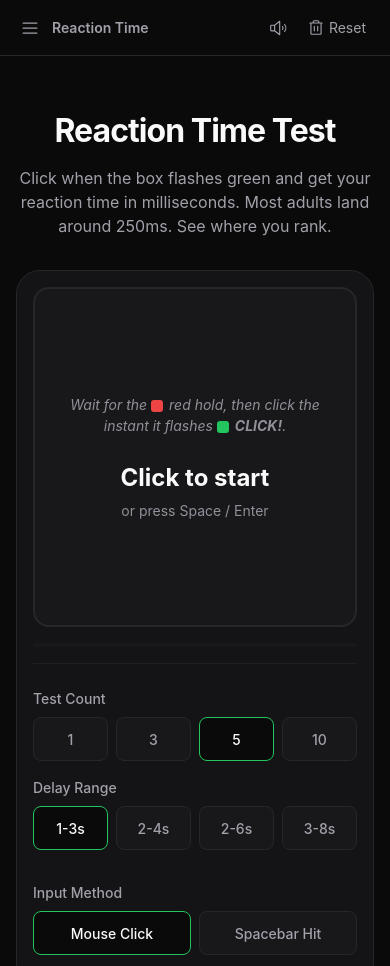
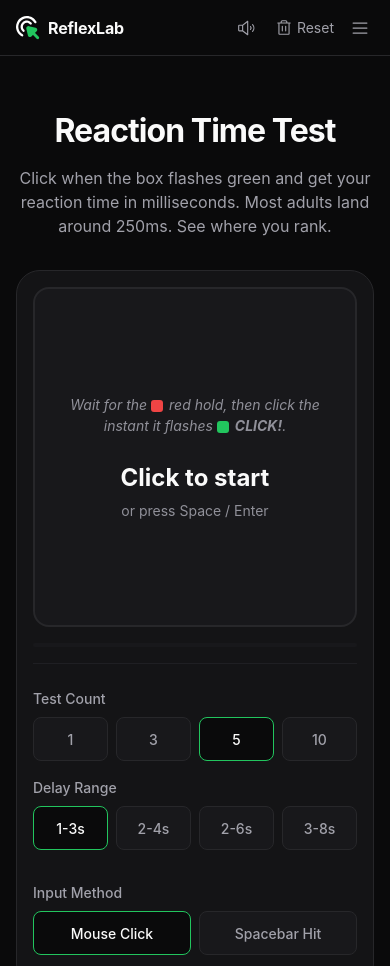
Before and after one commit to AdrianRaath/Reaction-Test, an Astro site: page / in a window 390 px wide. Shown: the top 966 px of the page. Built offline with nearby package versions, Linux system fonts and the light colour scheme; Astro itself is replaced by a stand-in of ours.

Commit message:
further updates

```diff
--- a/src/components/TopBar.astro
+++ b/src/components/TopBar.astro
@@ -1,5 +1,6 @@
 ---
 import { Icon } from 'astro-icon/components';
+import BrandMark from './BrandMark.astro';
 
 // The top bar is a SLOT, not a fixed set of buttons (§3.5). Sound and reset
 // generalise across today's two tools, but an aim trainer wants sensitivity
@@ -7,7 +8,7 @@ import { Icon } from 'astro-icon/components';
 // controls in rather than the shell hardcoding them.
 
 interface Props {
-  /** Short label for the current page, shown beside the menu button. */
+  /** Short label for the current page, shown on desktop. */
   label?: string;
 }
 
@@ -15,21 +16,27 @@ const { label } = Astro.props;
 ---
 
 <header class="topbar">
-  <button
-    type="button"
-    class="menu-btn"
-    data-drawer-toggle
-    aria-controls="sidebar"
-    aria-expanded="false"
-  >
-    <Icon name="ph:list" width={20} height={20} aria-hidden="true" />
-    <span class="visually-hidden">Open menu</span>
-  </button>
+  <!-- Mobile only: the sidebar (and its brand) is hidden in a drawer, so the
+       bar carries the logo instead — matching the legacy mobile header. -->
+  <a href="/" class="topbar-brand">
+    <BrandMark size={24} />
+    <span>ReflexLab</span>
+  </a>
 
   {label && <p class="topbar-label">{label}</p>}
 
   <div class="topbar-controls">
     <slot />
+    <button
+      type="button"
+      class="menu-btn"
+      data-drawer-toggle
+      aria-controls="sidebar"
+      aria-expanded="false"
+    >
+      <Icon name="ph:list" width={20} height={20} aria-hidden="true" />
+      <span class="visually-hidden">Open menu</span>
+    </button>
   </div>
 </header>
 
@@ -42,6 +49,16 @@ const { label } = Astro.props;
     padding-inline: var(--space-md);
     border-block-end: 1px solid var(--line);
     background-color: var(--chassis-black);
+  }
+
+  .topbar-brand {
+    display: none;
+    align-items: center;
+    gap: var(--space-sm);
+    font-size: var(--text-title-size);
+    font-weight: 700;
+    letter-spacing: -0.01em;
+    text-decoration: none;
   }
 
   .topbar-label {
@@ -87,5 +104,15 @@ const { label } = Astro.props;
     .menu-btn {
       display: block;
     }
+
+    .topbar-brand {
+      display: flex;
+    }
+
+    /* The brand identifies the page context on mobile; the label would crowd
+       the controls on narrow screens. */
+    .topbar-label {
+      display: none;
+    }
   }
 </style>
```
